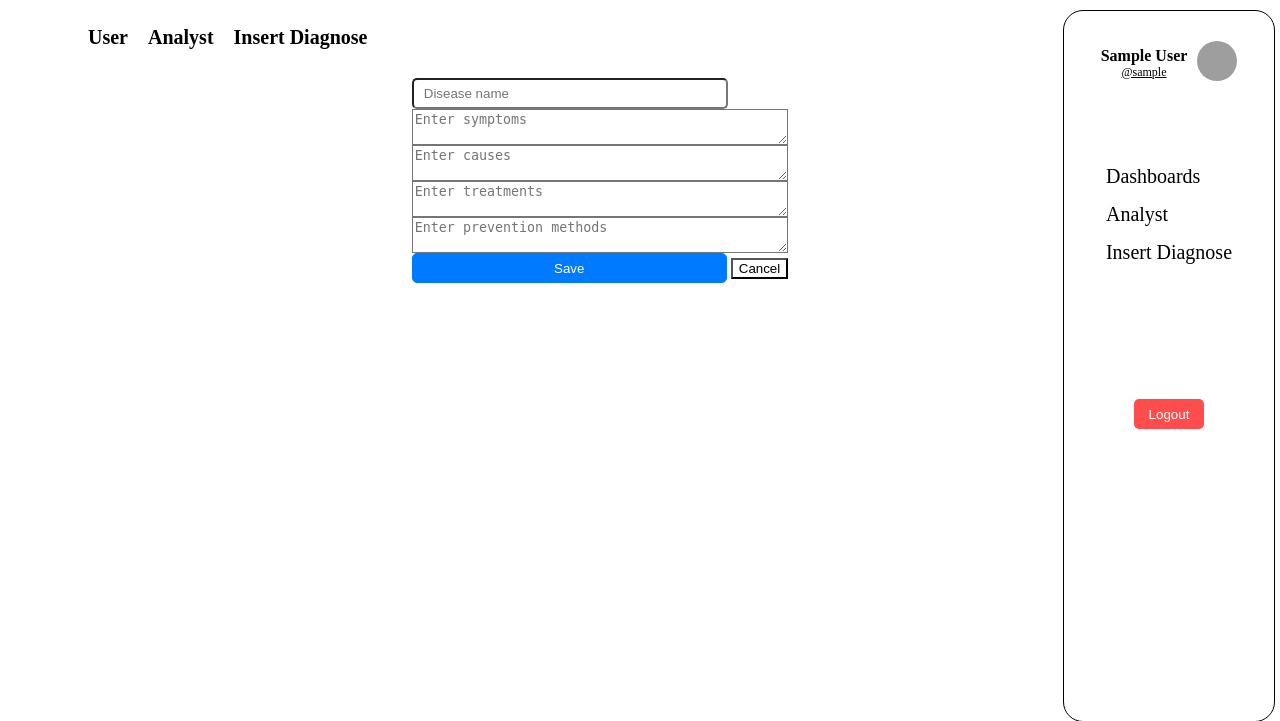
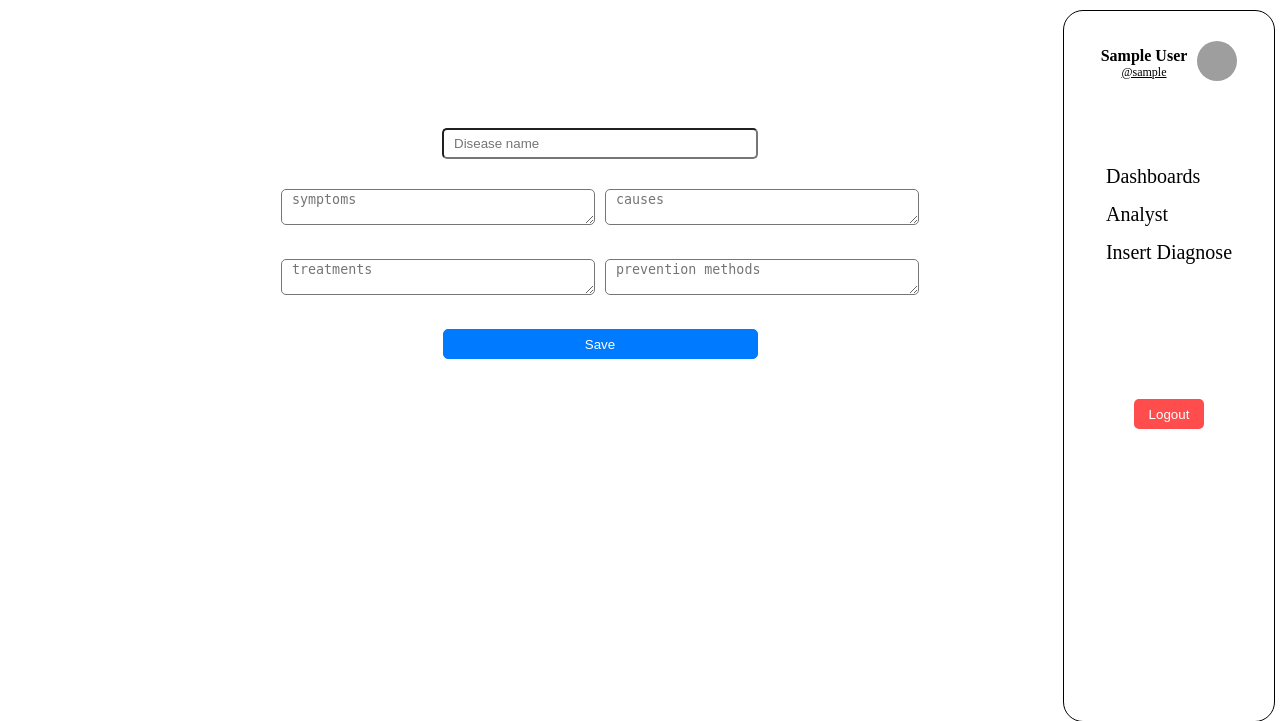
Before and after one commit to tolaouen/Watermelon-Analyzing, a Flask app: page /disease/create in a window 1280 px wide. Shown: the top 721 px of the page. Run offline with Flask 3, Linux system fonts and the light colour scheme; the visitor is signed in with stand-in values (Sample User, id 1); grey boxes are pictures that could not be loaded.

Commit message:
update UI status

```diff
--- a/app/forms/diseases.py
+++ b/app/forms/diseases.py
@@ -15,25 +15,25 @@ class CreateDiseaseForm(FlaskForm):
     symptoms = TextAreaField(
         "Symptoms",
         validators=[DataRequired()],
-        render_kw={"placeholder": "Enter symptoms"},
+        render_kw={"placeholder": "symptoms"},
     )
 
     causes = TextAreaField(
         "Causes",
         validators=[DataRequired()],
-        render_kw={"placeholder": "Enter causes"},
+        render_kw={"placeholder": "causes"},
     )
 
     treatments = TextAreaField(
         "Treatments",
         validators=[DataRequired()],
-        render_kw={"placeholder": "Enter treatments"},
+        render_kw={"placeholder": "treatments"},
     )
 
     prevention = TextAreaField(
         "Prevention",
         validators=[DataRequired()],
-        render_kw={"placeholder": "Enter prevention methods"},
+        render_kw={"placeholder": "prevention methods"},
     )
 
     submit = SubmitField("Save")
--- a/app/forms/modules.py
+++ b/app/forms/modules.py
@@ -8,14 +8,13 @@ class ModuleCreateForm(FlaskForm):
     name = StringField(
         "Module Name",
         validators=[DataRequired(), Length(min=3, max=50)],
-        render_kw={"placeholder": "eg. Knowledge Base", "autocomplete": "off"},
+        render_kw={"placeholder": "Module Name"},
         filters=[lambda x: x.strip() if isinstance(x, str) else x],
     )
 
     description = TextAreaField(
         "Description",
-        validators=[Length(max=200)],
-        render_kw={"placeholder": "What is module use for? (optional)"},
+        render_kw={"placeholder": "Description"},
         filters=[lambda x: x.strip() if isinstance(x, str) else x],
     )
 
@@ -30,7 +29,6 @@ class UpdateModuleForm(FlaskForm):
     name = StringField(
         "Module Name",
         validators=[DataRequired(), Length(min=3, max=50)],
-        render_kw={"autocomplete": "off"},
         filters=[lambda x: x.strip() if isinstance(x, str) else x],
     )
 
--- a/app/static/css/style.css
+++ b/app/static/css/style.css
@@ -271,9 +271,9 @@
     padding-left: 10px;
     border-radius: 5px;
 }
-.create-form-input-check {
-    width: 300px;
-    height: 25px;
+.create-form-input-check select{
+    width: 200px;
+    height: 30px;
     padding-left: 10px;
     border-radius: 5px;
     gap: 10px;
@@ -301,7 +301,7 @@
     border-radius: 10px;
     box-shadow: 1px 1px 9px 1px rgb(114, 85, 172);
     width: 600px;
-    height: 200px;
+    height: 300px;
 }
 .card-content-head ul {
     display: flex;
@@ -359,6 +359,7 @@
     border: none;
     border-radius: 5px;
     color: white;
+    margin-left: 0;
 }
 .back-button button:hover {
     box-shadow: 1px 1px 9px 1px rgba(146, 47, 179, 0.901);
@@ -719,3 +720,66 @@
     border: none;
     border-radius: 10px;
 }
+
+.form-search {
+    display: flex;
+    flex-direction: row;
+    gap: 5px;
+    justify-content: center;
+    align-items: center;
+    margin-top: 20px;
+}
+
+
+.form-search-button button {
+    background-color: gray;
+    color: white;
+    border: none;
+    border-radius: 5px;
+}
+
+.form-submit-diagnose button{
+    width: 150px;
+    height: 30px;
+    border: none;
+    border-radius: 5px;
+    background-color: gray;
+    font-weight: bold;
+}
+
+.form-submit-diagnose a {
+    text-decoration: none;
+    color: white;
+    background-color: gray;
+}
+
+.form-submit-diagnose button:hover {
+    box-shadow: 1px 1px 9px 1px gray;
+}
+
+.create-form-input-textarea textarea {
+    width: 300px;
+    height: 30px;
+    padding-left: 10px;
+    border-radius: 5px;
+}
+
+.create-form-edit-2 {
+    display: flex;
+    flex-direction: row;
+    gap: 10px;
+    justify-content: center;
+    align-items: center;
+}
+
+.create-form-edit-3{
+    display: flex;
+    flex-direction: row;
+    gap: 20px;
+    justify-content: center;
+    align-items: center;
+}
+
+.create-form-container {
+    margin-top: 100px;
+}
--- a/app/templates/dashboard/create.html
+++ b/app/templates/dashboard/create.html
@@ -1,21 +1,12 @@
 {% extends "layout/base.html" %}
 
 {% block content %}
-<div>
-    <nav class="nav-bar">
-        <div class="nav-link">
-            <ul>
-                <li><a href="{{ url_for('User.index') }}">User</a></li>
-                <li><a href="{{ url_for('disease.index')}}">Analyst</a></li>
-                <li><a href="{{ url_for('disease.create') }}">Insert Diagnose</a></li>
-            </ul>
-        </div>
-    </nav>
-</div>
 
-<div class="create-form">
+<div class="create-form-container">
     <form method="POST" novalidate>
         {{ form.csrf_token() }}
+        <div class="create-form-edit">
+            <div class="create-form-edit-1">
                 <div class="create-form-input">
                     {{ form.name }}
                     {% if form.name.errors %}
@@ -24,8 +15,10 @@
                         {% endfor %}
                     {% endif %}
                 </div>
+            </div>
 
-        <div class="create-form-input">
+            <div class="create-form-edit-2">
+                <div class="create-form-input-textarea">
                     {{ form.symptoms }}
                     {% if form.symptoms.errors %}
                         {% for error in form.symptoms.errors %}
@@ -34,7 +27,7 @@
                     {% endif %}
                 </div>
 
-        <div class="create-form-input">
+                <div class="create-form-input-textarea">
                     {{ form.causes }}
                     {% if form.causes.errors %}
                         {% for error in form.causes.errors %}
@@ -42,8 +35,10 @@
                         {% endfor %}
                     {% endif %}
                 </div>
+            </div>
 
-        <div class="create-form-input">
+            <div class="create-form-edit-2">
+                <div class="create-form-input-textarea">
                     {{ form.treatments }}
                     {% if form.treatments.errors %}
                         {% for error in form.treatments.errors %}
@@ -52,7 +47,7 @@
                     {% endif %}
                 </div>
 
-        <div class="create-form-input">
+                <div class="create-form-input-textarea">
                     {{ form.prevention }}
                     {% if form.prevention.errors %}
                         {% for error in form.prevention.errors %}
@@ -60,12 +55,13 @@
                         {% endfor %}
                     {% endif %}
                 </div>
+            </div>
 
+           <div>
                 <div class="create-form-button">
                     {{ form.submit(id="save", value="Save") }}
-            <a href="{{ url_for('disease.index') }}">
-                <button type="button" id="cancel">Cancel</button>
-            </a>
+                </div>
+           </div>
         </div>
     </form>
 </div>
--- a/app/templates/dashboard/result.html
+++ b/app/templates/dashboard/result.html
@@ -47,9 +47,7 @@
 <p class="text-p">No matching diseases found for the given symptoms.</p>
 {% endif %}
 
-<div class="create-form-button">
-    <a href="{{ url_for('disease.index') }}">
-        <button type="button">Diagnose Again</button>
-    </a>
+<div class="form-submit-diagnose">
+    <button type="submit" id="cancel"><a href="{{ url_for('disease.index') }}">Diagnose Again</a></button>
 </div>
 {% endblock %}
--- a/app/templates/modules/edit.html
+++ b/app/templates/modules/edit.html
@@ -37,9 +37,6 @@
 
         <div class="create-form-button">
             {{ form.submit(id="change", value="Update") }}
-            <a href="{{ url_for('module.index') }}">
-                <button type="button" id="cancel">Cancel</button>
-            </a>
         </div>
     </form>
 </div>
--- a/app/templates/permissions/edit.html
+++ b/app/templates/permissions/edit.html
@@ -57,10 +57,6 @@
             <div class="create-form-button">
                 {{ form.submit(id="change", value="Update") }}
             </div>
-
-            <div class="create-form-button">
-                <button type="submit" id="cancel"><a href="{{ url_for('Permission.index') }}">Cancel</a></button>
-            </div>
         </div>
     </form>
 </div>
--- a/app/templates/roles/edit.html
+++ b/app/templates/roles/edit.html
@@ -48,11 +48,6 @@
             <div class="create-form-button">
                 {{ form.submit(id="change", value="Update") }}
             </div>
-            <div class="button-cancel-edit">
-                <button>
-                    <a href="{{ url_for('Role.index') }}">Cancel</a>
-                </button>
-            </div>
         </div>
     </form>
 </div>
```
Also changed, not shown: app/templates/dashboard/diagnose.html (+7 -17 lines), app/templates/modules/create.html (+4 -5 lines), app/templates/permissions/create.html (+3 -7 lines), app/templates/roles/create.html (+3 -6 lines), app/templates/users/create.html (+11 -3 lines), app/templates/users/edit.html (+15 -8 lines). Lines whose indentation alone changed are shown as unchanged.
